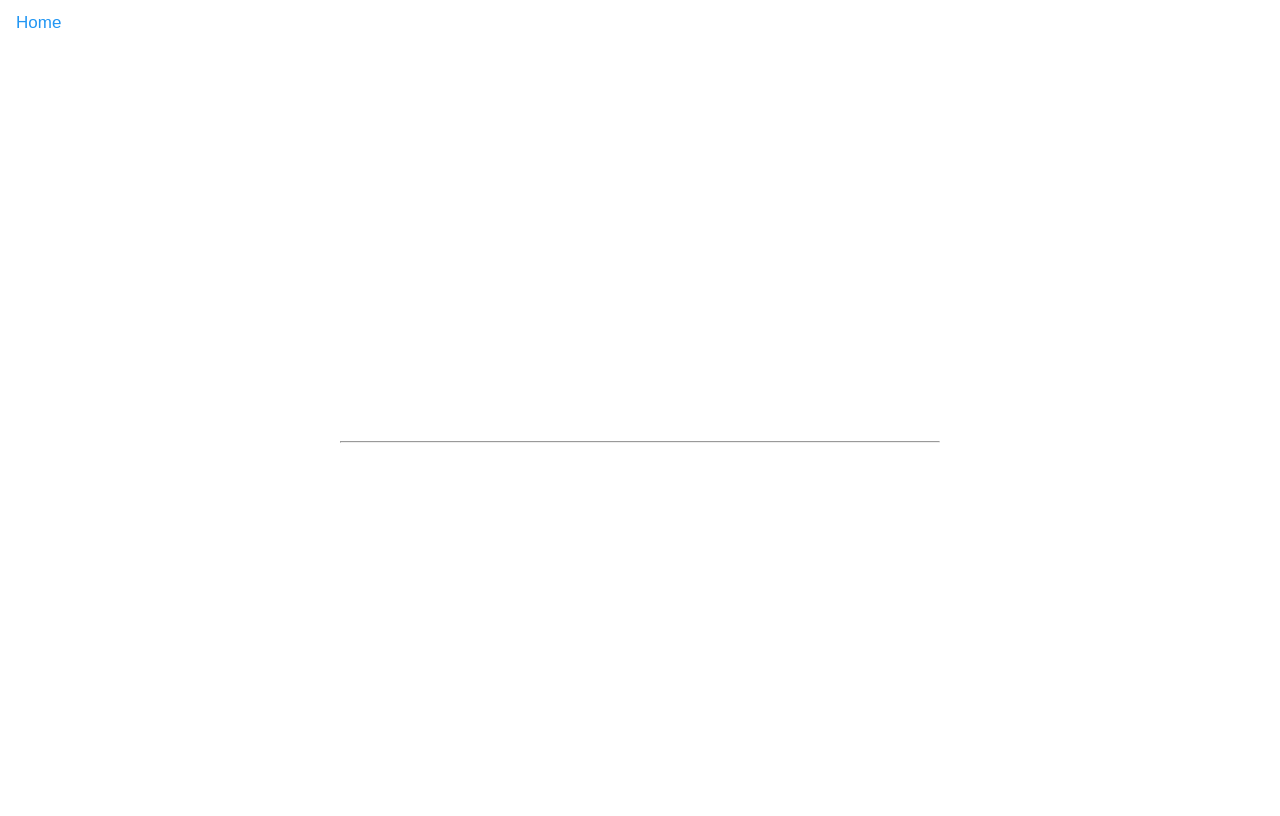
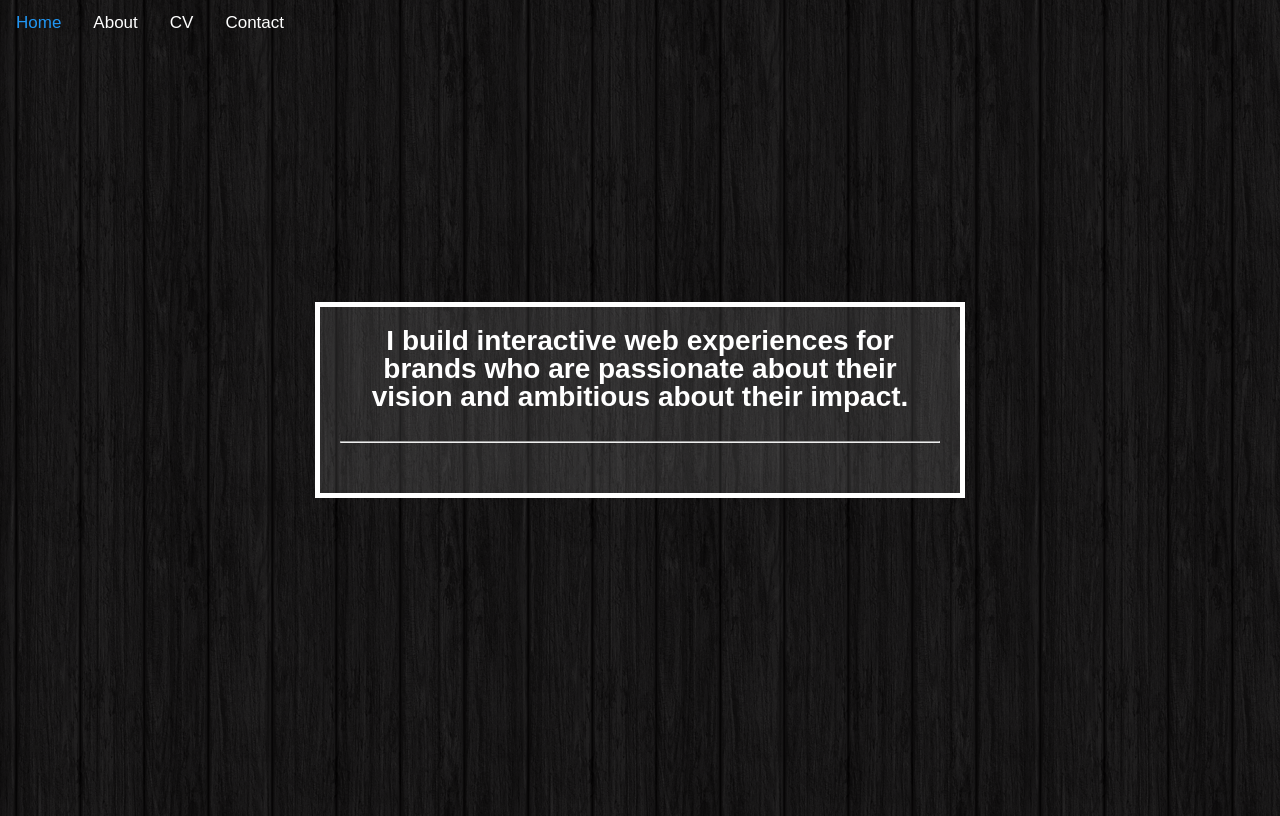
Before and after one commit to Sanjin98/web-app-dev-2, a plain HTML site: page index.html in a window 1280 px wide. Shown: the top 816 px of the page. Drawn offline with Linux system fonts and the light colour scheme; the site is published under a folder, as on GitHub Pages, so addresses that start at the root find nothing.

Commit message:
Update style.css

```diff
--- a/style.css
+++ b/style.css
@@ -11,7 +11,7 @@
 
 html, body { margin: 0; padding: 0; border: 0;
 			background: transparent;
-			background-image:url("/dark.png");
+			background-image:url("dark.png");
 			background-repeat:repeat;
 			}
 
```
